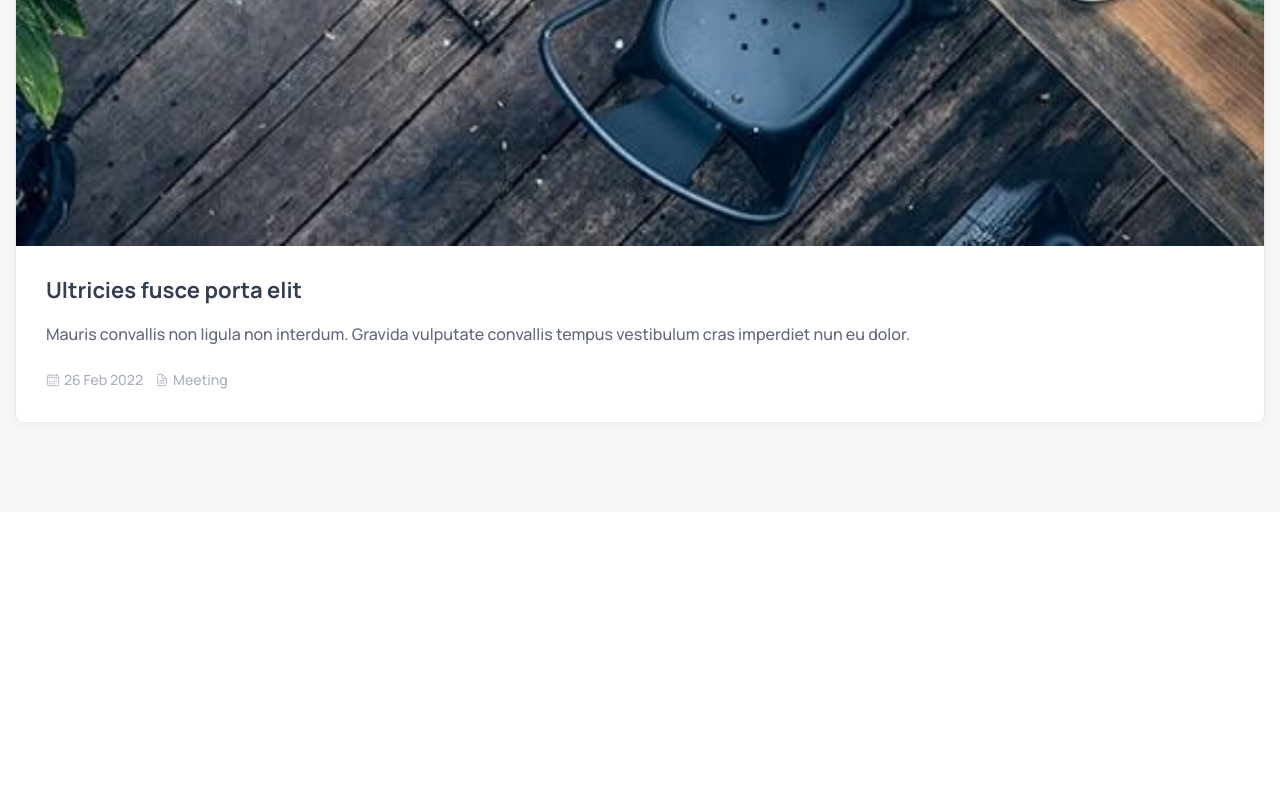
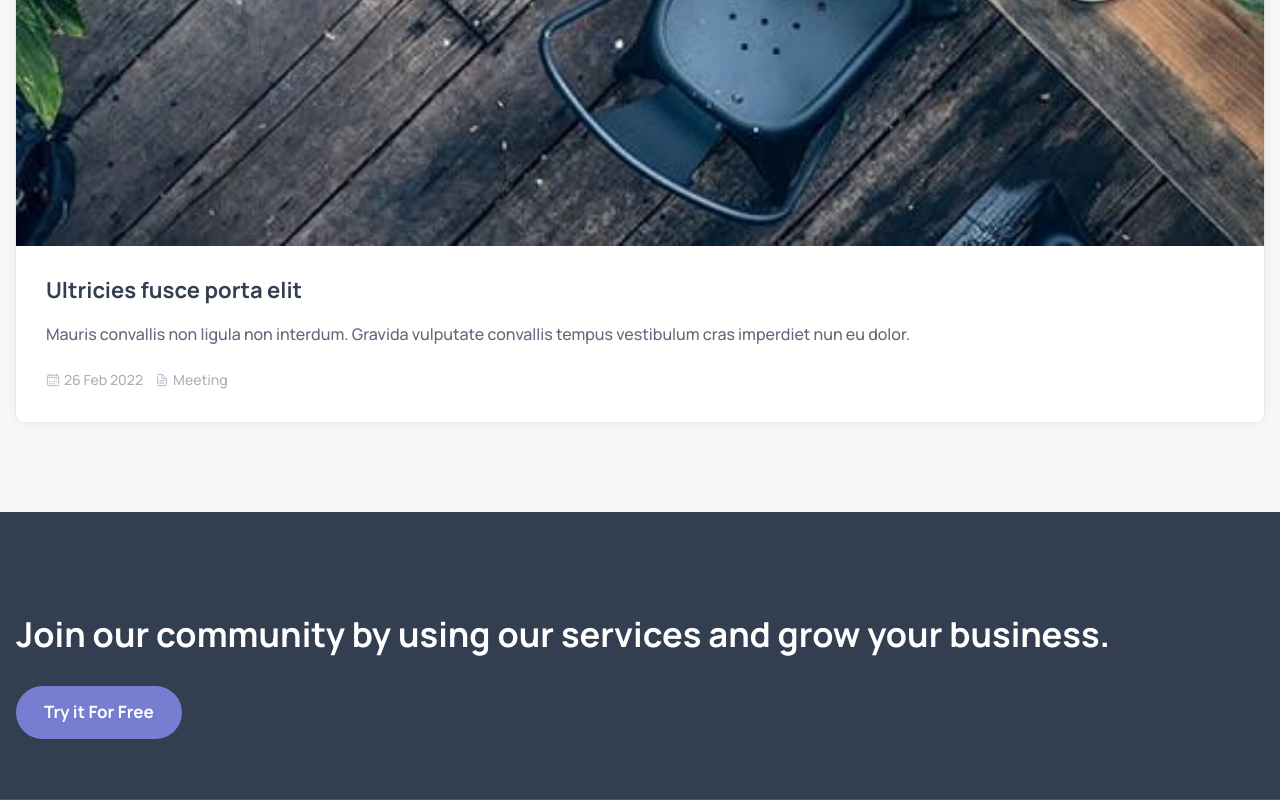
Before and after one commit to billalben/adex-company, a plain HTML site: page index.html in a window 1280 px wide. Shown: the part 8763-9563 px from the top of the page. Before the commit the page ends 9275 px from the top, so only its background shows below. Drawn offline with nearby package versions, Linux system fonts and the light colour scheme.

Commit message:
CTA (call to action)

```diff
--- a/assets/css/style.css
+++ b/assets/css/style.css
@@ -750,3 +750,27 @@ body.nav-active {
   color: var(--cadet-blue-crayola);
   font-size: var(--fs-8);
 }
+
+/*-----------------------------------*\
+  #CTA
+\*-----------------------------------*/
+
+.cta {
+  background-color: var(--charcoal);
+}
+
+.cta .container {
+  padding-block: 100px 60px;
+  border-block-end: 1px solid var(--cadet-blue-crayola_a20);
+}
+
+.cta .section-title {
+  color: var(--white);
+  margin-block-end: 30px;
+}
+
+.cta .btn {
+  background-color: var(--violet-blue-crayola);
+  color: var(--white);
+  border: none;
+}
--- a/index.html
+++ b/index.html
@@ -751,6 +751,16 @@
             </ul>
           </div>
         </section>
+
+        <!-- - #CTA -->
+        <section class="cta" aria-label="call to action">
+          <div class="container">
+            <h2 class="h2 section-title">
+              Join our community by using our services and grow your business.
+            </h2>
+            <a href="#" class="btn btn-primary">Try it For Free</a>
+          </div>
+        </section>
       </article>
     </main>
 
```
